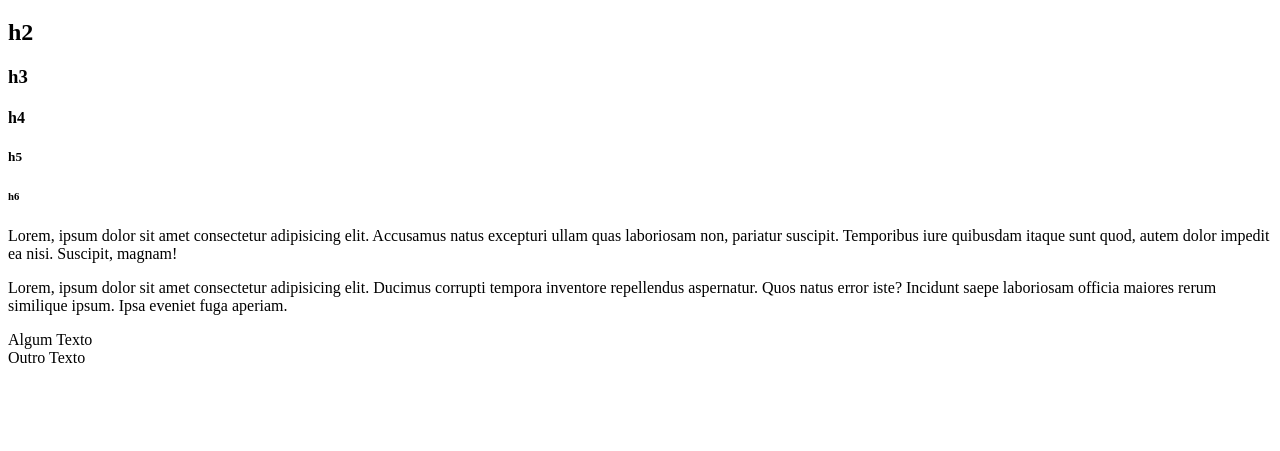
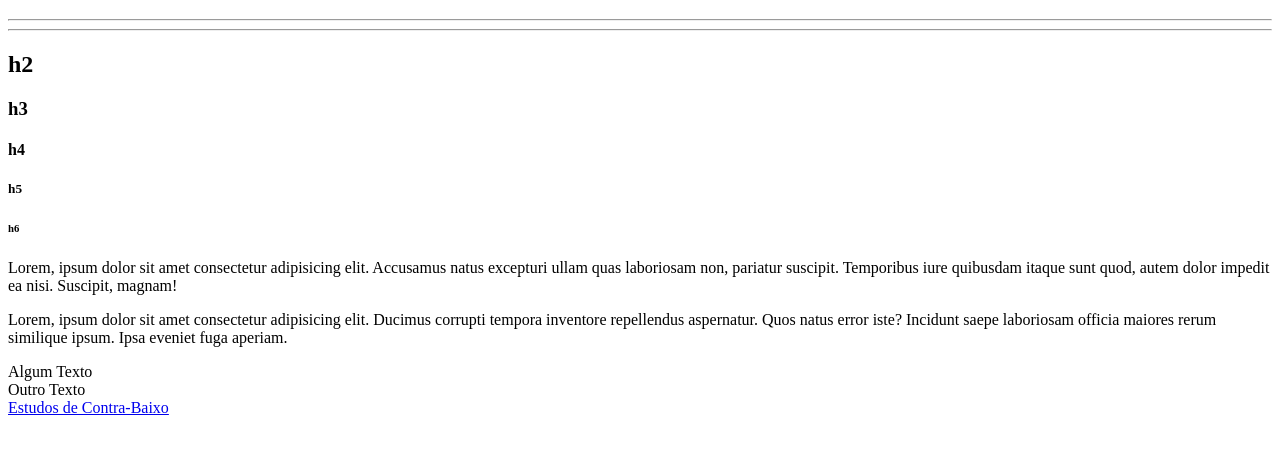
Before and after one commit to JoaoCostaTI/santanderAdaTech, a plain HTML site: page principais_tags_html_p1.html in a window 1280 px wide. Shown: the part 61-512 px from the top of the page. Drawn offline with Linux system fonts and the light colour scheme.

Commit message:
Update principais_tags_html_p1.html

```diff
--- a/principais_tags_html_p1.html
+++ b/principais_tags_html_p1.html
@@ -9,6 +9,7 @@
     <!--Comentários em HTML-->
     <!-- Cabecalhos -->
      <h1>Titulo Principal (h1)</h1>
+     <hr><hr>
      <h2>h2</h2>
      <h3>h3</h3>
      <h4>h4</h4>
@@ -22,5 +23,9 @@
        Algum Texto
         <br>
        Outro Texto
+       <br>
+
+        <!-- Link -->
+         <a href="https://www.youtube.com/watch?v=PUM_m00t14U&list=PLAykyaP5sWTukE01H9H7tLPDhRR0myMhB&ab_channel=ToqueMaisBaixobyDUVALLE" target="_blank">Estudos de Contra-Baixo</a>
 </body>
 </html>
```
